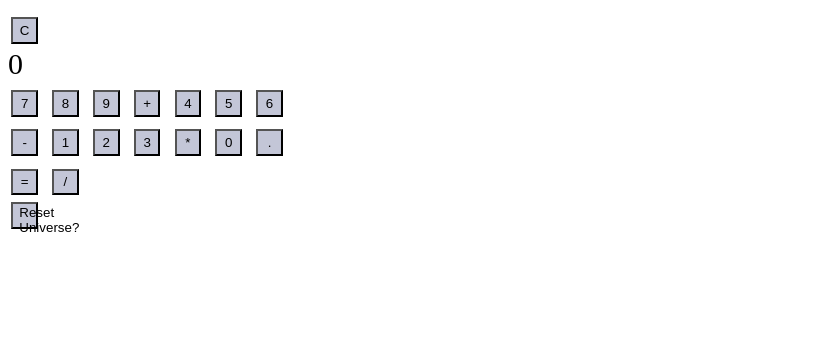
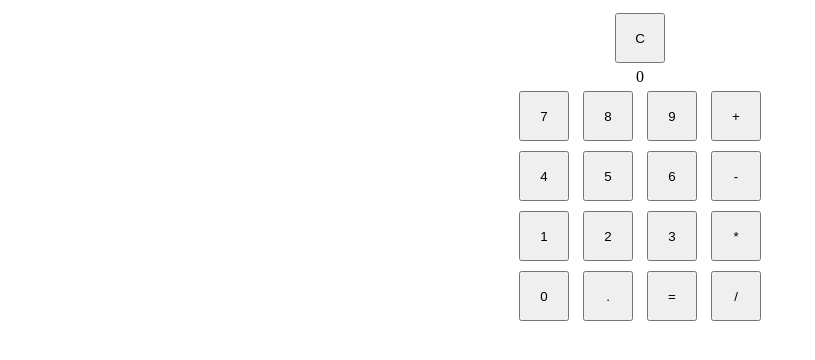
Before and after one commit to saba161/JavaScript, a plain HTML site: page index.html in a window 1280 px wide. Shown: the whole page, without its empty margins (0-815 px from the left). Drawn offline with Linux system fonts and the light colour scheme.

Commit message:
дизайн

```diff
--- a/index.html
+++ b/index.html
@@ -10,29 +10,33 @@
 		  <button id="clear" class="clear">C</button>
 
 		  <div id="viewer" class="viewer">0</div>
-
+		  	<div class="">
 		  		<button class="num" data-num="7">7</button>
 			    <button class="num" data-num="8">8</button>
 			    <button class="num" data-num="9">9</button>
 			    <button data-ops="plus" class="ops">+</button>
+		  	</div>
 
+		  	<div>
 		  		<button class="num" data-num="4">4</button>
 		  		<button class="num" data-num="5">5</button>
 		  		<button class="num" data-num="6">6</button>
 		  		<button data-ops="minus" class="ops">-</button>
+		  	</div>
 
+		  	<div>
 		  		<button class="num" data-num="1">1</button>
 			  	<button class="num" data-num="2">2</button>
 			  	<button class="num" data-num="3">3</button>
 			  	<button data-ops="times" class="ops">*</button>
+		  	</div>
 
+		  	<div>
 		  		<button class="num" data-num="0">0</button>
 		  		<button class="num" data-num=".">.</button>
 		  		<button id="equals" class="equals" data-result="">=</button>
 		  		<button data-ops="divided by" class="ops">/</button>
 		  	</div>
-
-		<button id="reset" class="reset">Reset Universe?</button>
-
+		</div>
 	</body>
 </html>
--- a/main.css
+++ b/main.css
@@ -1,23 +1,14 @@
+body {
+
+}
+
 .calculator {
-  font-size: 30px;
-  margin-top: 0 auto;
-  width: 10em;
-
- &::before,
-  &::after {
-    content: " ";
-    display: table;
-  }
-
-  &::after {
-    clear: both;
-  }
+  width: 100%;
+  text-align: center;
 }
 
 button {
-  background: rgba(42, 50, 113, 0.28);
-  cursor: pointer;
-  margin: 0.25em;
-  width: 2em;
-  height: 2em;
+  width: 50px;
+  height: 50px;
+  margin: 5px;
 }
```
Lines whose indentation alone changed are shown as unchanged.
